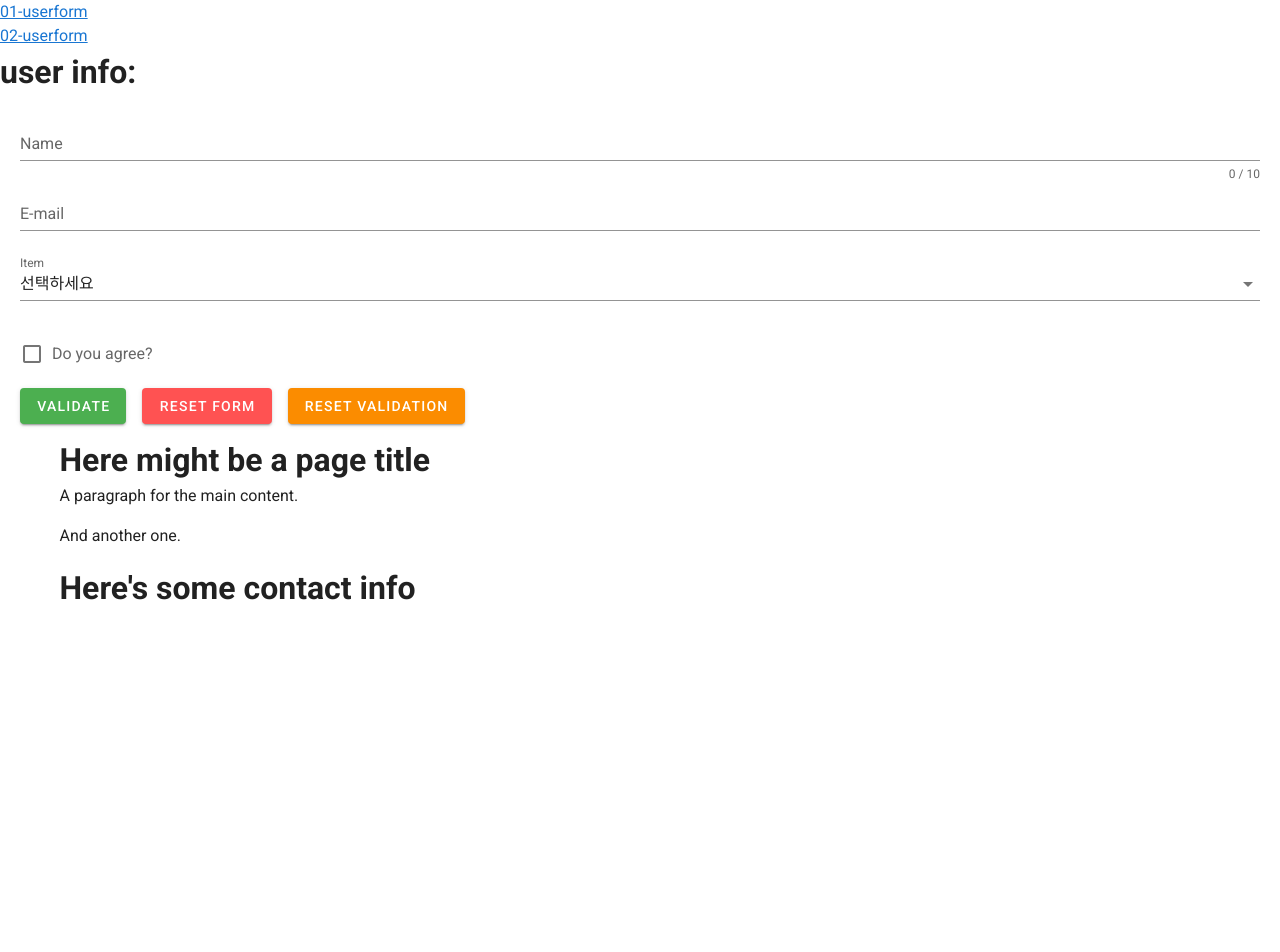
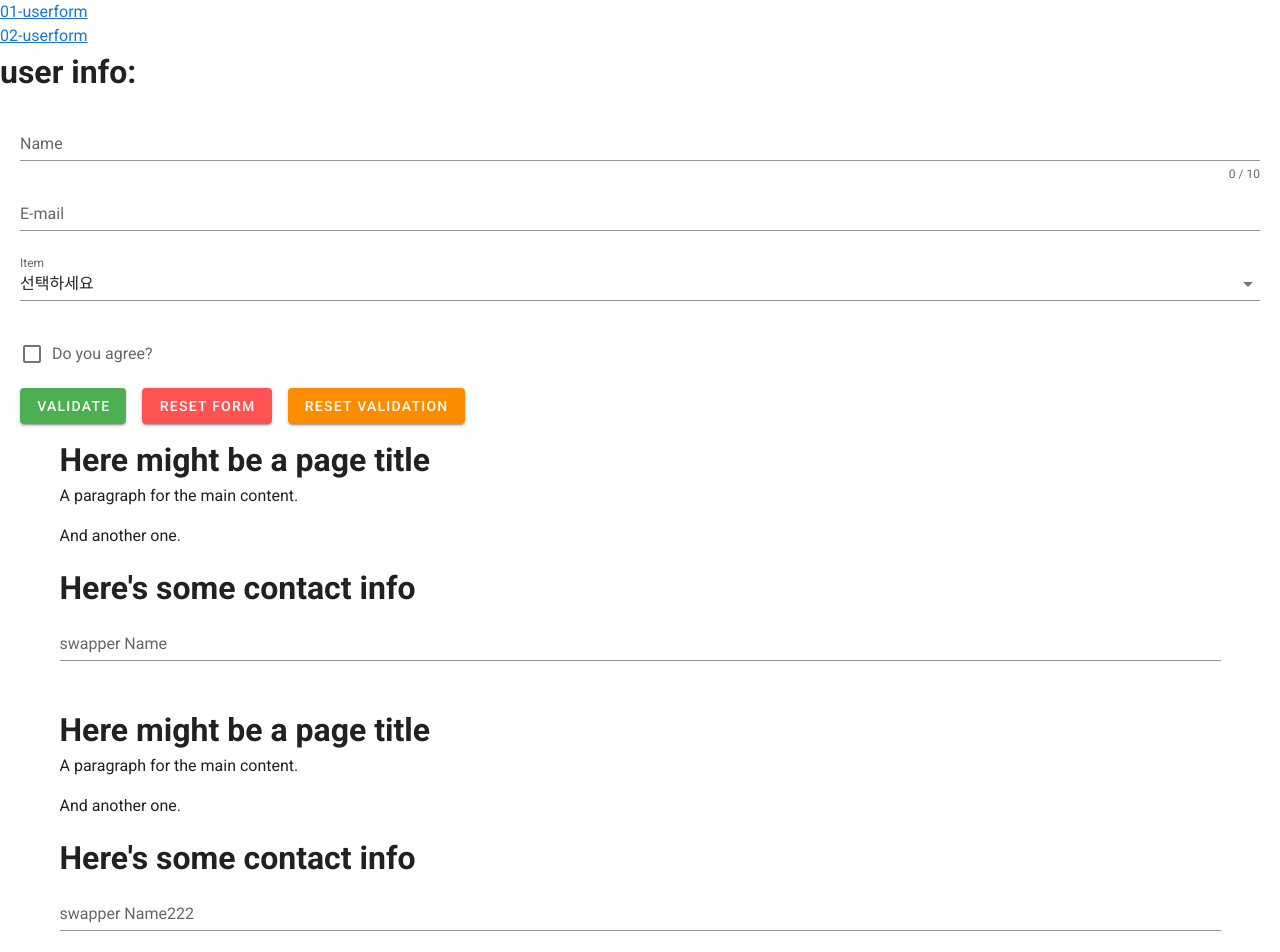
Before and after one commit to fqj102/vue2-class-style, a Vue app: page /userform in a window 1280 px wide. Shown: the top 952 px of the page. Before the commit the page ends 800 px from the top, so only its background shows below. Built offline with nearby package versions, Linux system fonts and the light colour scheme.

Commit message:
sync model tow ways => swapper, swapper1, userform

```diff
--- a/src/components/Swaper.vue
+++ b/src/components/Swaper.vue
@@ -9,5 +9,41 @@
     <footer>
       <slot name="footer"></slot>
     </footer>
+    <div>
+      <div>
+        <v-text-field
+            :value="myvalue"
+            label="swapper Name"
+            @input="updateValue"
+        ></v-text-field>
+      </div>
+    </div>
   </div>
 </template>
+
+<script lang="ts">
+import { Component, Watch ,Prop, Model, PropSync, Vue } from 'vue-property-decorator';
+@Component
+export default class UserComponent extends Vue {
+  @Prop({ type: String }) childValue: string;
+  // 값 변경 적용
+  updateValue(newVal) {
+    console.log('***', newVal)
+    this.$emit('update:childValue', newVal);  // 값 설정 및, 부모 컴포넌트로 이벤트 전달
+  }
+
+
+  myvalue = ''
+
+
+  @Watch('childValue')
+  onPersonChanged2(val: string, oldVal: string) {
+   console.log(val,oldVal)
+    this.myvalue = val
+  }
+
+
+
+
+}
+</script>
--- /dev/null
+++ b/src/components/Swaper1.vue
@@ -0,0 +1,39 @@
+<template>
+  <div class="container">
+    <header>
+      <slot name="header"></slot>
+    </header>
+    <main>
+      <slot></slot>
+    </main>
+    <footer>
+      <slot name="footer"></slot>
+    </footer>
+    <div>
+      <div>
+        <v-text-field
+            v-model="childValue1"
+            label="swapper Name222"
+        ></v-text-field>
+      </div>
+    </div>
+  </div>
+</template>
+
+<script lang="ts">
+import { Component,  PropSync, Vue } from 'vue-property-decorator';
+@Component
+export default class UserComponent1 extends Vue {
+  //이름 다르게 줘야함 참....
+  @PropSync('childValue',{ type: String }) childValue1!: string;
+
+
+updated() {
+  console.log(this.childValue1)
+}
+
+
+
+
+}
+</script>
--- a/src/components/UserForm.vue
+++ b/src/components/UserForm.vue
@@ -61,7 +61,7 @@
   </v-form>
     <div>{{renderCnt1()}}</div>
 
-    <Swapper>
+    <Swapper  :childValue="hello" @update:childValue="hello = $event" >
     <template v-slot:header>
       <h1>Here might be a page title</h1>
     </template>
@@ -73,12 +73,33 @@
       <h1>Here's some contact info</h1>
     </template>
     </Swapper>
+    <Swapper1  :childValue.sync="hello" >
+      <template v-slot:header>
+        <h1>Here might be a page title</h1>
+      </template>
+
+      <p>A paragraph for the main content.</p>
+      <p>And another one.</p>
+
+      <template v-slot:footer>
+        <h1>Here's some contact info</h1>
+      </template>
+    </Swapper1>
+    <hr>
+    <div>
+      <v-text-field
+          v-model="hello"
+          label="Name"
+      ></v-text-field>
+    </div>
+
   </div>
 </template>
 
 <script lang="ts">
 import { Component, Watch ,Prop, Model, PropSync, Vue } from 'vue-property-decorator';
 import Swapper from '@/components/Swaper'
+import Swapper1 from '@/components/Swaper1'
 export interface Person {
   id:number;
   name:string;
@@ -87,12 +108,15 @@ export interface Person {
 
 @Component({
   components:{
-    Swapper
+    Swapper,
+    Swapper1
   }
 })
 export default class UserComponent extends Vue {
 
   private renderCnt = 0
+
+  hello = ''
 
   renderCnt1 () {
     console.log( 'rendering ,111111')
--- a/src/main.ts
+++ b/src/main.ts
@@ -12,3 +12,26 @@ new Vue({
   vuetify,
   render: h => h(App)
 }).$mount('#app')
+
+
+
+function useFetch0() {
+  const response = 'dddd'
+  const age = 30
+    return [response, age]
+}
+
+function useFetch() {
+  const response = 'dddd'
+  const age = 30
+  return tulify(response, age)
+}
+
+function tulify<T extends  unknown[]> (...elements: T): T {
+  return elements
+}
+
+//차이
+const [response1] = useFetch0() //유형이 string | num
+const [response] = useFetch() // string
+const [response2, age2] = useFetch() //string, num
```
